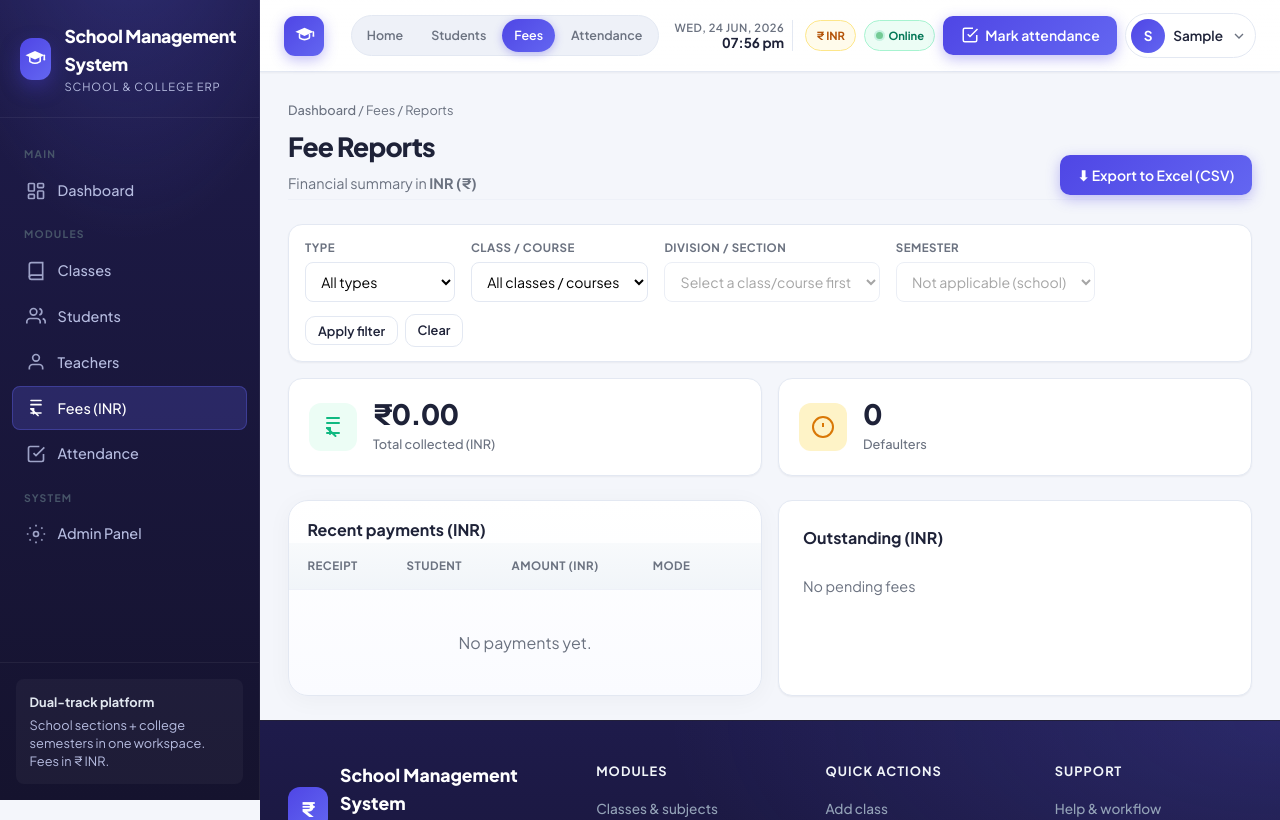
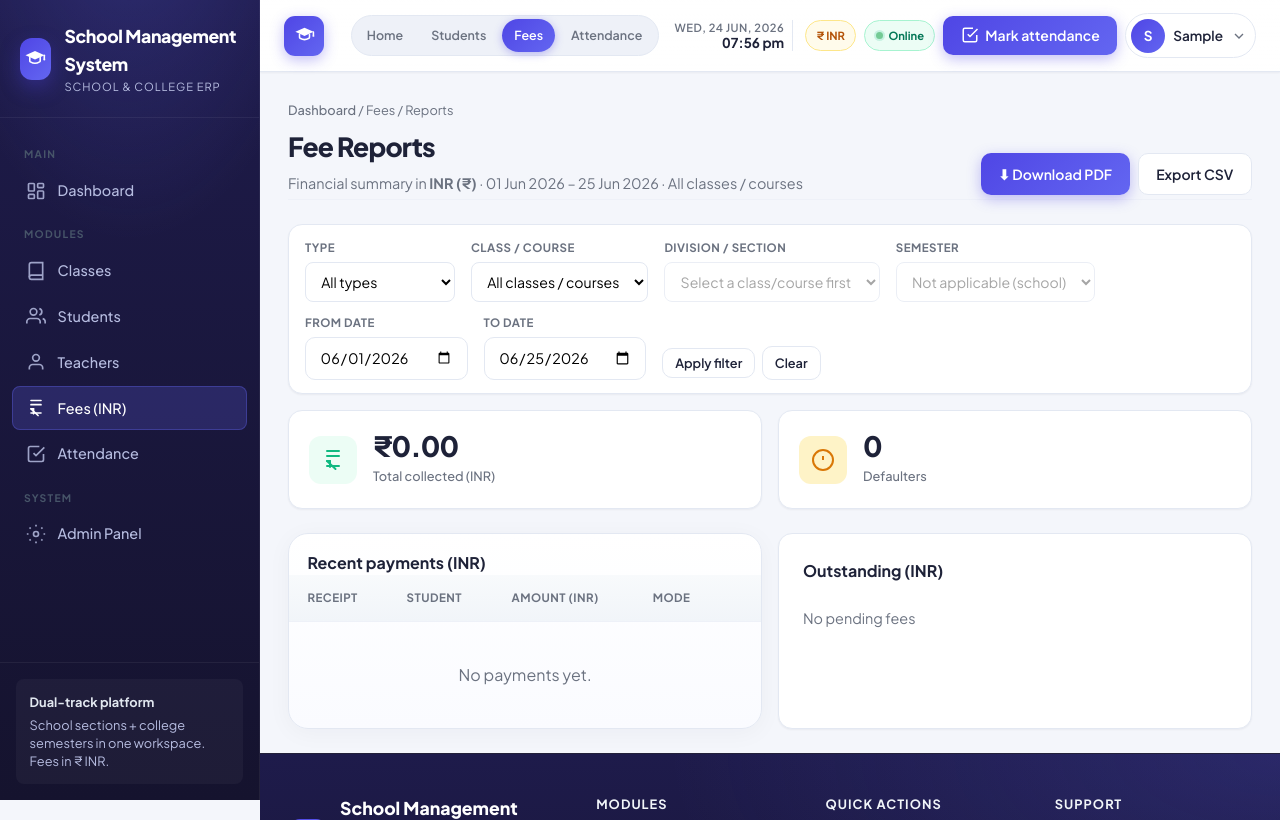
Before and after one commit to fenalisangani/school-management-system, a Django app: page /fees/reports/ in a window 1280 px wide. Shown: the top 820 px of the page. Run offline with Django 5.2, Linux system fonts and the light colour scheme; the visitor is signed in with stand-in values (Sample User, id 1); data that the repository does not hold is empty.

Commit message:
Add PDF reports with date range for attendance and fees

```diff
--- a/attendance/urls.py
+++ b/attendance/urls.py
@@ -10,5 +10,6 @@ urlpatterns = [
     path('teachers/add/', views.teacher_attendance_create, name='teacher_attendance_create'),
     path('reports/', views.attendance_report, name='attendance_report'),
     path('reports/export/', views.attendance_report_export, name='attendance_report_export'),
+    path('reports/pdf/', views.attendance_report_pdf, name='attendance_report_pdf'),
     path('rules/add/', views.attendance_rule_create, name='attendance_rule_create'),
 ]
--- a/core/forms.py
+++ b/core/forms.py
@@ -1,6 +1,10 @@
 from django import forms
+from django.core.exceptions import ValidationError
+from django.utils import timezone
 
 from classes.models import InstitutionType, SchoolClass, Section
+
+from core.report_helpers import default_report_dates
 
 
 class ClassScopeFilterForm(forms.Form):
@@ -63,3 +67,36 @@ class ClassScopeFilterForm(forms.Form):
             return int(value)
         except (TypeError, ValueError):
             return None
+
+
+class ReportFilterForm(ClassScopeFilterForm):
+    """Class scope filters plus a date range for PDF / export reports."""
+
+    date_from = forms.DateField(
+        required=False,
+        label='From date',
+        widget=forms.DateInput(attrs={'type': 'date'}),
+    )
+    date_to = forms.DateField(
+        required=False,
+        label='To date',
+        widget=forms.DateInput(attrs={'type': 'date'}),
+    )
+
+    def __init__(self, *args, **kwargs):
+        super().__init__(*args, **kwargs)
+        if not self.data:
+            today = timezone.localdate()
+            self.fields['date_from'].initial = today.replace(day=1)
+            self.fields['date_to'].initial = today
+
+    def clean(self):
+        cleaned = super().clean()
+        date_from = cleaned.get('date_from')
+        date_to = cleaned.get('date_to')
+        default_from, default_to = default_report_dates()
+        cleaned['date_from'] = date_from or default_from
+        cleaned['date_to'] = date_to or default_to
+        if cleaned['date_from'] > cleaned['date_to']:
+            raise ValidationError('From date must be on or before To date.')
+        return cleaned
--- /dev/null
+++ b/core/report_helpers.py
@@ -0,0 +1,43 @@
+"""Shared helpers for scoped PDF reports."""
+
+from django.utils import timezone
+
+
+def default_report_dates():
+    today = timezone.localdate()
+    return today.replace(day=1), today
+
+
+def report_date_label(filter_form):
+    if not filter_form.is_valid():
+        start, end = default_report_dates()
+        return f'{start:%d %b %Y} – {end:%d %b %Y}'
+    date_from = filter_form.cleaned_data.get('date_from')
+    date_to = filter_form.cleaned_data.get('date_to')
+    if date_from and date_to:
+        return f'{date_from:%d %b %Y} – {date_to:%d %b %Y}'
+    if date_from:
+        return f'From {date_from:%d %b %Y}'
+    if date_to:
+        return f'Up to {date_to:%d %b %Y}'
+    start, end = default_report_dates()
+    return f'{start:%d %b %Y} – {end:%d %b %Y}'
+
+
+def scope_label(filter_form):
+    if not filter_form.is_valid():
+        return 'All classes / courses'
+    parts = []
+    sc = filter_form.cleaned_data.get('school_class')
+    sec = filter_form.cleaned_data.get('section')
+    sem = filter_form.selected_semester()
+    inst = filter_form.cleaned_data.get('institution_type')
+    if inst:
+        parts.append('School' if inst == 'school' else 'College')
+    if sc:
+        parts.append(str(sc.name))
+    if sec:
+        parts.append(f'Division {sec.name}')
+    if sem:
+        parts.append(f'Semester {sem}')
+    return ' · '.join(parts) if parts else 'All classes / courses'
--- a/fees/urls.py
+++ b/fees/urls.py
@@ -14,4 +14,5 @@ urlpatterns = [
     path('payments/<int:pk>/receipt/', views.fee_receipt, name='fee_receipt'),
     path('payments/export/', views.fee_payments_export, name='fee_payments_export'),
     path('reports/', views.fee_report, name='fee_report'),
+    path('reports/pdf/', views.fee_report_pdf, name='fee_report_pdf'),
 ]
--- a/fees/views.py
+++ b/fees/views.py
@@ -10,6 +10,10 @@ from django.urls import reverse
 from django.utils import timezone
 
 from core.view_helpers import confirm_delete, paginate, render_model_form
+from core.forms import ReportFilterForm
+from core.report_helpers import report_date_label, scope_label
+from core.report_pdf import build_report_pdf
+from core.scope_filters import apply_payment_date_range
 
 from .forms import (
     FeePaymentForm,
@@ -163,13 +167,11 @@ def fee_receipt(request, pk):
     return render(request, 'fees/receipt.html', {'payment': payment})
 
 
-def fee_report(request):
-    from core.forms import ClassScopeFilterForm
-
-    filter_form = ClassScopeFilterForm(request.GET or None)
+def _fee_report_querysets(filter_form):
+    filter_form.is_valid()
     payments = FeePayment.objects.select_related(
         'assignment__student', 'assignment__fee_structure__school_class',
-    )
+    ).order_by('-paid_at')
     defaulters = StudentFeeAssignment.objects.filter(
         status__in=[PaymentStatus.PENDING, PaymentStatus.PARTIAL],
     ).select_related('student', 'fee_structure__school_class')
@@ -179,7 +181,9 @@ def fee_report(request):
         section = filter_form.cleaned_data.get('section')
         inst = filter_form.cleaned_data.get('institution_type')
         if inst:
-            payments = payments.filter(assignment__fee_structure__school_class__institution_type=inst)
+            payments = payments.filter(
+                assignment__fee_structure__school_class__institution_type=inst,
+            )
             defaulters = defaulters.filter(fee_structure__school_class__institution_type=inst)
         if school_class:
             payments = payments.filter(assignment__fee_structure__school_class=school_class)
@@ -190,30 +194,78 @@ def fee_report(request):
             ).values_list('student_id', flat=True)
             payments = payments.filter(assignment__student_id__in=student_ids)
             defaulters = defaulters.filter(student_id__in=student_ids)
+        payments = apply_payment_date_range(payments, filter_form)
 
     total_collected = payments.aggregate(total=Sum('amount'))['total'] or 0
+    return payments, defaulters, total_collected
+
+
+def _report_pdf_filename(prefix, filter_form):
+    if filter_form.is_valid():
+        date_from = filter_form.cleaned_data.get('date_from')
+        date_to = filter_form.cleaned_data.get('date_to')
+        if date_from and date_to:
+            return f'{prefix}_{date_from:%Y%m%d}_to_{date_to:%Y%m%d}.pdf'
+    return f'{prefix}_{timezone.localdate():%Y%m%d}.pdf'
+
+
+def fee_report(request):
+    filter_form = ReportFilterForm(request.GET or None)
+    payments, defaulters, total_collected = _fee_report_querysets(filter_form)
     return render(request, 'fees/fee_report.html', {
         'payments': payments[:50],
         'total_collected': total_collected,
         'defaulters': defaulters,
         'filter_form': filter_form,
+        'scope_label': scope_label(filter_form),
+        'date_range_label': report_date_label(filter_form),
     })
 
 
+def fee_report_pdf(request):
+    filter_form = ReportFilterForm(request.GET or None)
+    payments, defaulters, total_collected = _fee_report_querysets(filter_form)
+    payment_rows = [
+        [
+            p.receipt_number,
+            p.assignment.student.full_name,
+            p.assignment.fee_structure.school_class.name,
+            f'₹{p.amount}',
+            p.get_payment_mode_display(),
+            timezone.localtime(p.paid_at).strftime('%d %b %Y'),
+        ]
+        for p in payments[:200]
+    ]
+    return build_report_pdf(
+        title='Fee Collection Report',
+        filename=_report_pdf_filename('fee_report', filter_form),
+        meta_lines=[
+            f'<b>Period:</b> {report_date_label(filter_form)}',
+            f'<b>Scope:</b> {scope_label(filter_form)}',
+            f'<b>Total collected (INR):</b> ₹{total_collected}',
+        ],
+        headers=['Receipt', 'Student', 'Class', 'Amount', 'Mode', 'Paid on'],
+        rows=payment_rows,
+        summary_lines=[
+            f'Payments in period: {payments.count()}',
+            f'Outstanding defaulters: {defaulters.count()}',
+        ],
+    )
+
+
 def fee_payments_export(request):
-    """Download all fee payments as a CSV (opens in Excel)."""
+    """Download fee payments as CSV for the selected filters."""
+    filter_form = ReportFilterForm(request.GET or None)
+    payments, _, _ = _fee_report_querysets(filter_form)
     response = HttpResponse(content_type='text/csv')
     response['Content-Disposition'] = (
-        f'attachment; filename="fee_payments_{timezone.localdate()}.csv"'
+        f'attachment; filename="{_report_pdf_filename("fee_payments", filter_form).replace(".pdf", ".csv")}"'
     )
     writer = csv.writer(response)
     writer.writerow([
         'Receipt', 'Student ID', 'Student', 'Class', 'Structure',
         'Amount (INR)', 'Late Fee (INR)', 'Mode', 'Paid At',
     ])
-    payments = FeePayment.objects.select_related(
-        'assignment__student', 'assignment__fee_structure__school_class',
-    ).order_by('-paid_at')
     for p in payments:
         writer.writerow([
             p.receipt_number,
--- a/requirements.txt
+++ b/requirements.txt
@@ -3,4 +3,4 @@ Pillow>=10.0
 gunicorn>=21.2
 whitenoise>=6.6
 dj-database-url>=2.1
-psycopg2-binary>=2.9
+reportlab>=4.0
--- a/templates/attendance/attendance_report.html
+++ b/templates/attendance/attendance_report.html
@@ -7,10 +7,11 @@
 <div class="page-header">
     <div class="page-header-text">
         <h1>Attendance Analytics</h1>
-        <p class="page-subtitle">Minimum required: <strong>{{ min_pct }}%</strong>{% if scope_label %} · {{ scope_label }}{% endif %}</p>
+        <p class="page-subtitle">Minimum required: <strong>{{ min_pct }}%</strong>{% if date_range_label %} · {{ date_range_label }}{% endif %}{% if scope_label %} · {{ scope_label }}{% endif %}</p>
     </div>
     <div class="actions">
-        <a href="{% url 'attendance_report_export' %}?{{ request.GET.urlencode }}" class="btn btn-primary">⬇ Export to Excel (CSV)</a>
+        <a href="{% url 'attendance_report_pdf' %}?{{ request.GET.urlencode }}" class="btn btn-primary">⬇ Download PDF</a>
+        <a href="{% url 'attendance_report_export' %}?{{ request.GET.urlencode }}" class="btn btn-secondary">Export CSV</a>
         <a href="{% url 'attendance_rule_create' %}" class="btn btn-secondary">Configure rules</a>
     </div>
 </div>
--- a/templates/fees/fee_report.html
+++ b/templates/fees/fee_report.html
@@ -8,10 +8,11 @@
 <div class="page-header">
     <div class="page-header-text">
         <h1>Fee Reports</h1>
-        <p class="page-subtitle">Financial summary in <strong>INR ({{ CURRENCY_SYMBOL }})</strong></p>
+        <p class="page-subtitle">Financial summary in <strong>INR ({{ CURRENCY_SYMBOL }})</strong>{% if date_range_label %} · {{ date_range_label }}{% endif %}{% if scope_label %} · {{ scope_label }}{% endif %}</p>
     </div>
     <div class="actions">
-        <a href="{% url 'fee_payments_export' %}" class="btn btn-primary">⬇ Export to Excel (CSV)</a>
+        <a href="{% url 'fee_report_pdf' %}?{{ request.GET.urlencode }}" class="btn btn-primary">⬇ Download PDF</a>
+        <a href="{% url 'fee_payments_export' %}?{{ request.GET.urlencode }}" class="btn btn-secondary">Export CSV</a>
     </div>
 </div>
 
```
Also changed, not shown: attendance/views.py (+50 -21 lines), core/report_pdf.py (added, +90 -0 lines), core/scope_filters.py (+25 -0 lines).
